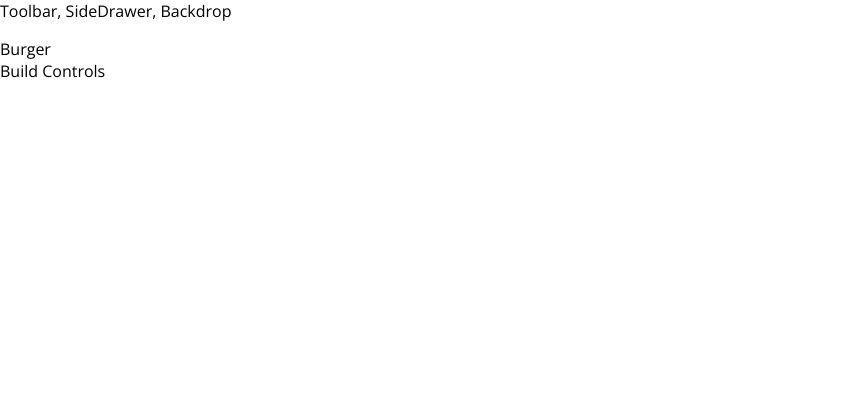
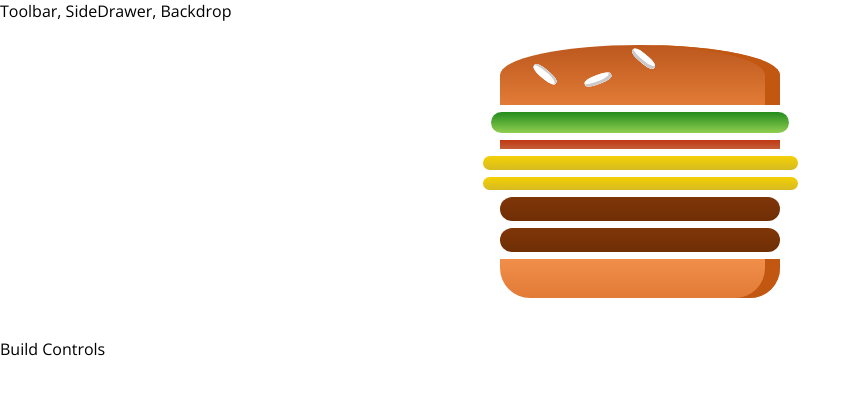
Before and after one commit to chrismccullough/burger-builder, a React app: page / in a window 1280 px wide. Shown: the top 394 px of the page, without its empty margins (0-861 px from the left). Built offline with nearby package versions, Linux system fonts and the light colour scheme.

Commit message:
Building burger dynamically

```diff
--- /dev/null
+++ b/src/components/Burger/Burger.css
@@ -0,0 +1,30 @@
+.Burger {
+	width: 100%;
+	margin: auto;
+	height: 250px;
+	overflow: scroll;
+	text-align: center;
+	font-weight: bold;
+	font-size: 1.2rem;
+}
+
+@media (min-width: 1000px) and (min-height: 700px) {
+	.Burger {
+		width: 700px;
+		height: 600px;
+	}
+}
+
+@media (min-width: 500px) and (min-height: 401px) {
+	.Burger {
+		width: 450px;
+		height: 400px;
+	}
+}
+
+@media (min-width: 500px) and (min-height: 400px) {
+	.Burger {
+		width: 350px;
+		height: 300px;
+	}
+}
--- a/src/components/Burger/Burger.js
+++ b/src/components/Burger/Burger.js
@@ -1,7 +1,21 @@
 import React from 'react';
+import classes from './Burger.css';
+import BurgerIngredient from './BurgerIngredient/BurgerIngredient';
 
-const Burger (props) => (
+const burger = (props) => {
+	const transformedIngredients = Object.keys(props.ingredients)
+		.map(igKey => {
+			return [...Array(props.ingredients[igKey])].map((_, i) => {
+				return <BurgerIngredient key={igKey + i} type={igKey} />
+			});
+		});
+	return (
+		<div className={classes.Burger}>
+			<BurgerIngredient type="bread-top" />
+			{transformedIngredients}
+			<BurgerIngredient type="bread-bottom" />
+		</div>
+	);
+}
 
-)
-
-export default Burger;
+export default burger;
--- a/src/containers/BurgerBuilder/BurgerBuilder.js
+++ b/src/containers/BurgerBuilder/BurgerBuilder.js
@@ -1,11 +1,26 @@
 import React, { Component } from 'react';
 import Aux from '../../hoc/Auxilliary';
+import Burger from '../../components/Burger/Burger';
 
 class BurgerBuilder extends Component {
+	/*constructor(props) {
+		super(props);
+		this.state = {...}
+	}*/
+
+	state = {
+		ingredients: {
+			salad: 1,
+			bacon: 1,
+			cheese: 2,
+			meat: 2
+		}
+	}
+
 	render () {
 		return (
 			<Aux>
-				<div>Burger</div>
+				<Burger ingredients={this.state.ingredients} />
 				<div>Build Controls</div>
 			</Aux>
 		);
```
